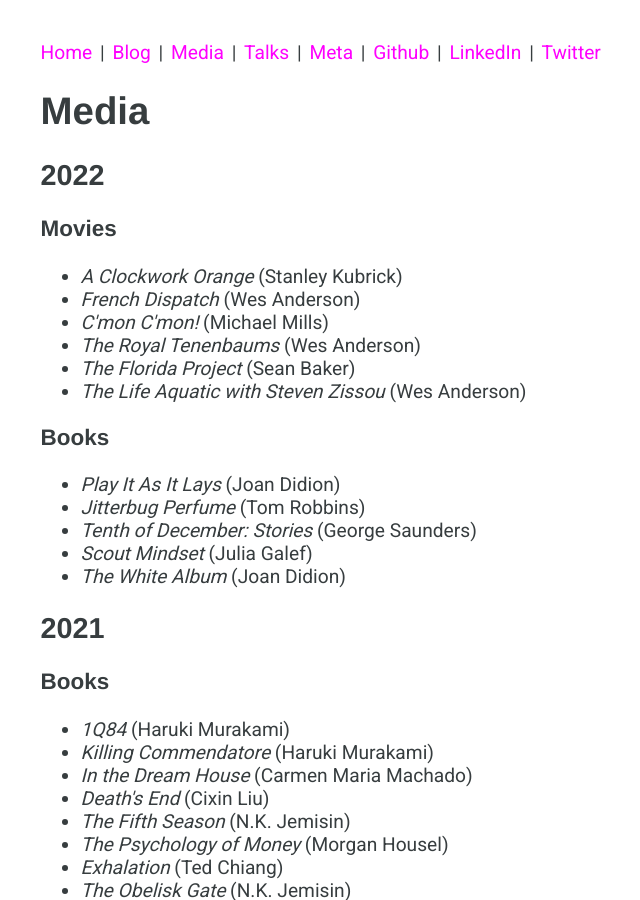
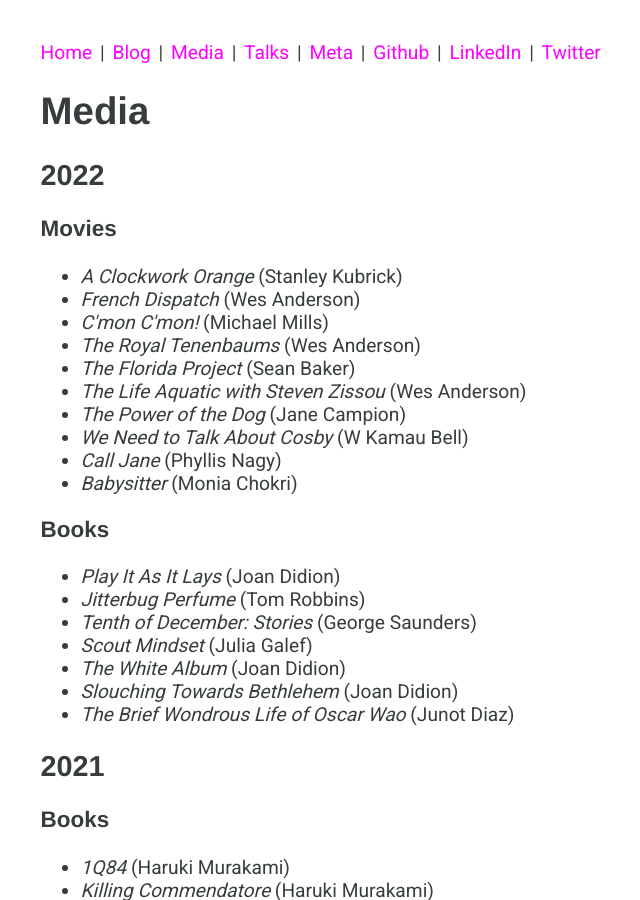
Before and after one commit to dmarticus/dmarticus.github.io, a Jekyll site: the page built from media.html, in a window 1280 px wide and 900 px high. Shown: the whole window, without its empty margins (230-870 px from the left). Built offline with Jekyll 4.4.1, drawn with Linux system fonts in a browser that asks for light colours; comment, search, counter and statistics services are not loaded.

Commit message:
more content

```diff
--- a/media.html
+++ b/media.html
@@ -17,6 +17,10 @@
     <li><i>The Royal Tenenbaums</i> (Wes Anderson)</li>
     <li><i>The Florida Project</i> (Sean Baker)</li>
     <li><i>The Life Aquatic with Steven Zissou</i> (Wes Anderson)</li>
+    <li><i>The Power of the Dog</i> (Jane Campion)</li>
+    <li><i>We Need to Talk About Cosby</i> (W Kamau Bell)</li>
+    <li><i>Call Jane</i> (Phyllis Nagy)</li>
+    <li><i>Babysitter</i> (Monia Chokri)</li>
   </ul>
 </div>
 <div class="books">
@@ -27,6 +31,8 @@
     <li><i>Tenth of December: Stories</i> (George Saunders)</li>
     <li><i>Scout Mindset</i> (Julia Galef)</li>
     <li><i>The White Album</i> (Joan Didion)</li>
+    <li><i>Slouching Towards Bethlehem</i> (Joan Didion)</li>
+    <li><i>The Brief Wondrous Life of Oscar Wao</i> (Junot Diaz)</li>
   </ul>
 </div>
 
```
